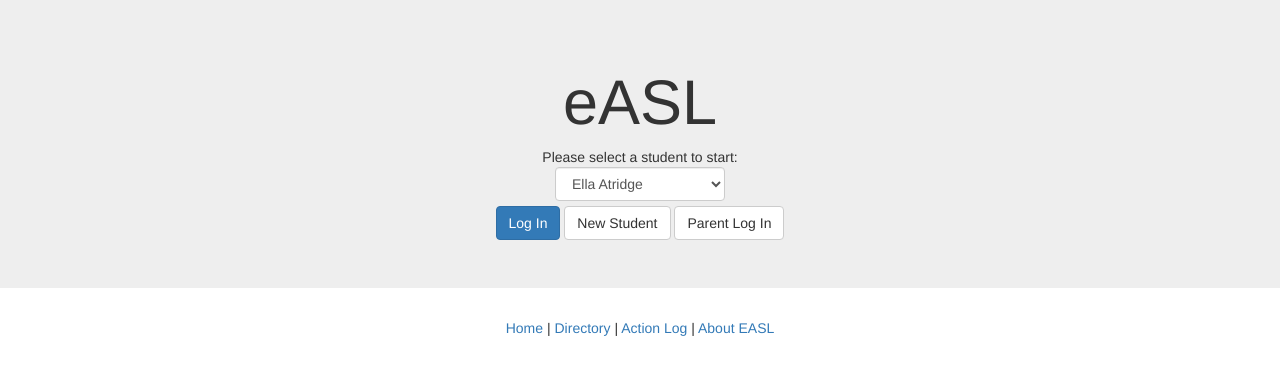
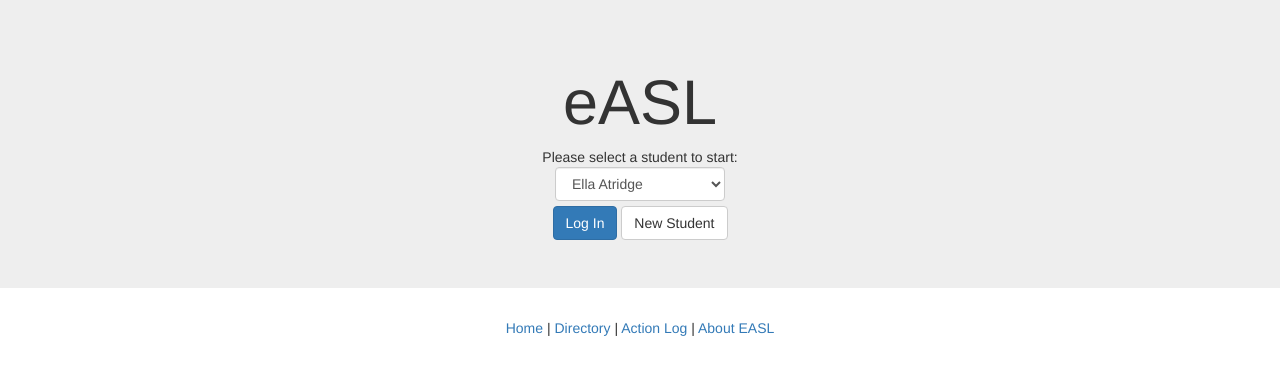
Before and after one commit to curleyt1/EASL, a Django app: page / in a window 1280 px wide. Shown: the top 375 px of the page. Run offline with Django 3.2, Linux system fonts and the light colour scheme; data comes from the database, SQL or seed files in the repository; both versions use the stored data as it was after the commit; some libraries are stand-ins or nearby versions.

Commit message:
changes so I can merge with stashed changes

```diff
--- a/easl/webApp/templates/start_page.html
+++ b/easl/webApp/templates/start_page.html
@@ -23,7 +23,7 @@ Please select a student to start:
 </div>
 <a class="btn btn-primary" onclick = "gotoStudent()" style="margin-top:5px;">Log In</a>
 <a class="btn btn-default" href="{% url 'registration_page' %}"; style="margin-top:5px;">New Student</a>
-<a class="btn btn-default" href="{% url 'parent_page' %}"; style="margin-top:5px;">Parent Log In</a>
+<!-- <a class="btn btn-default" href="{% url 'parent_page' %}"; style="margin-top:5px;">Parent Log In</a> -->
 
 <script>
 	function gotoStudent(){
```
Also changed, not shown: easl/db.sqlite3.
